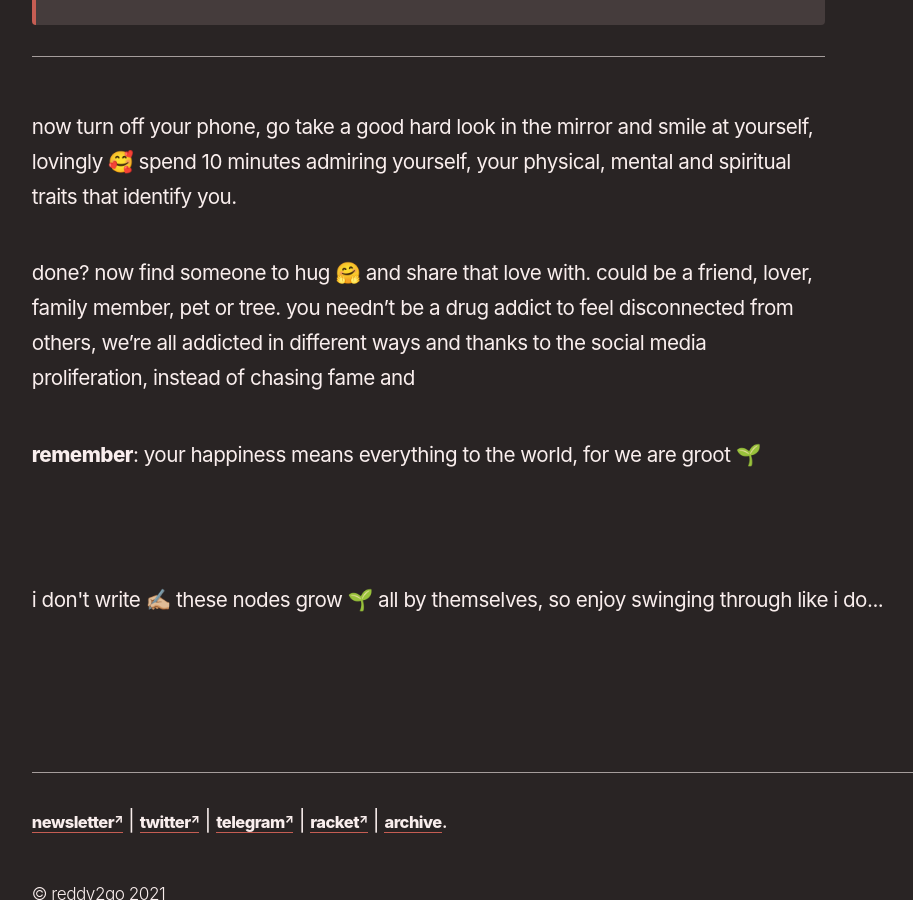
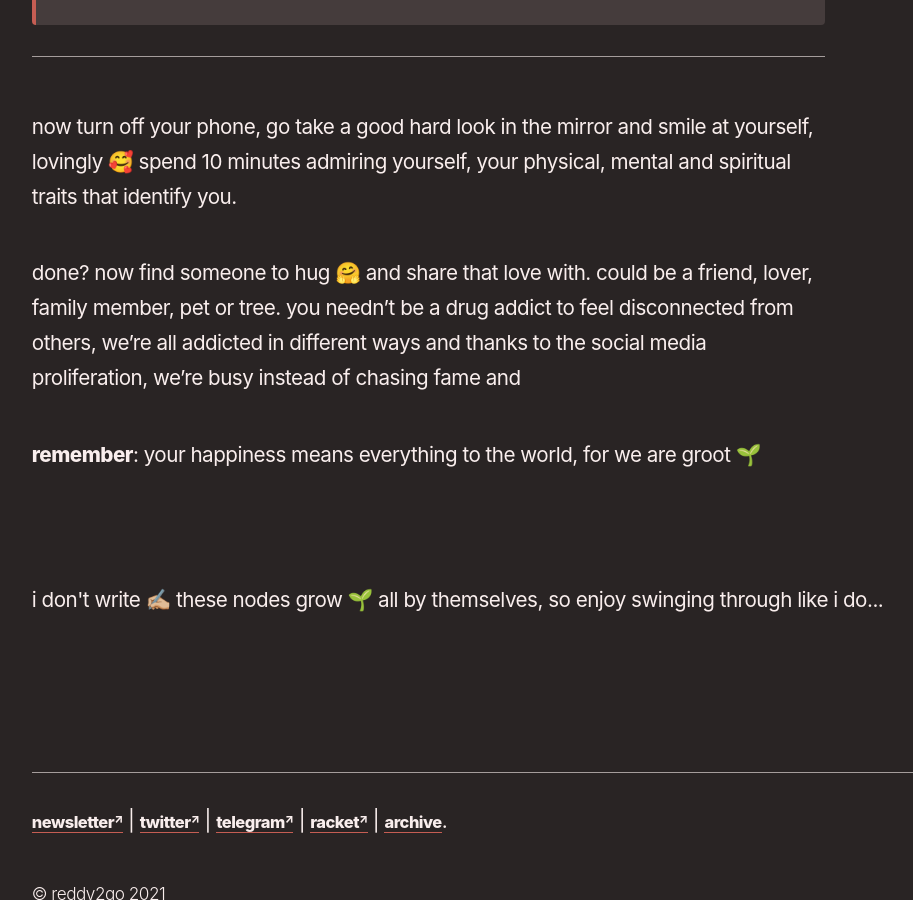
Before and after one commit to reddy2go/redgarden, a Jekyll site: the page built from _notes/origin story of play.md, in a window 1280 px wide and 900 px high, scrolled down 5064 px. Shown: the whole window, without its empty margins (45-958 px from the left). Built offline with Jekyll 4.4.1, drawn with Linux system fonts in a browser that asks for light colours; some web fonts are replaced; Markdown is read by kramdown in place of the engine named in the settings.

Commit message:
auto commit

```diff
--- a/_notes/origin story of play.md
+++ b/_notes/origin story of play.md
@@ -73,6 +73,6 @@
 ---
 now turn off your phone, go take a good hard look in the mirror and smile at yourself, lovingly 🥰 spend 10 minutes admiring yourself, your physical, mental and spiritual traits that identify you.
 
-done? now find someone to hug 🤗 and share that love with. could be a friend, lover, family member, pet or tree. you needn't be a drug addict to feel disconnected from others, we're all addicted in different ways and thanks to the social media proliferation,  instead of chasing fame and
+done? now find someone to hug 🤗 and share that love with. could be a friend, lover, family member, pet or tree. you needn't be a drug addict to feel disconnected from others, we're all addicted in different ways and thanks to the social media proliferation, we're busy instead of chasing fame and
 
 **remember**: your happiness means everything to the world, for we are groot 🌱
```
